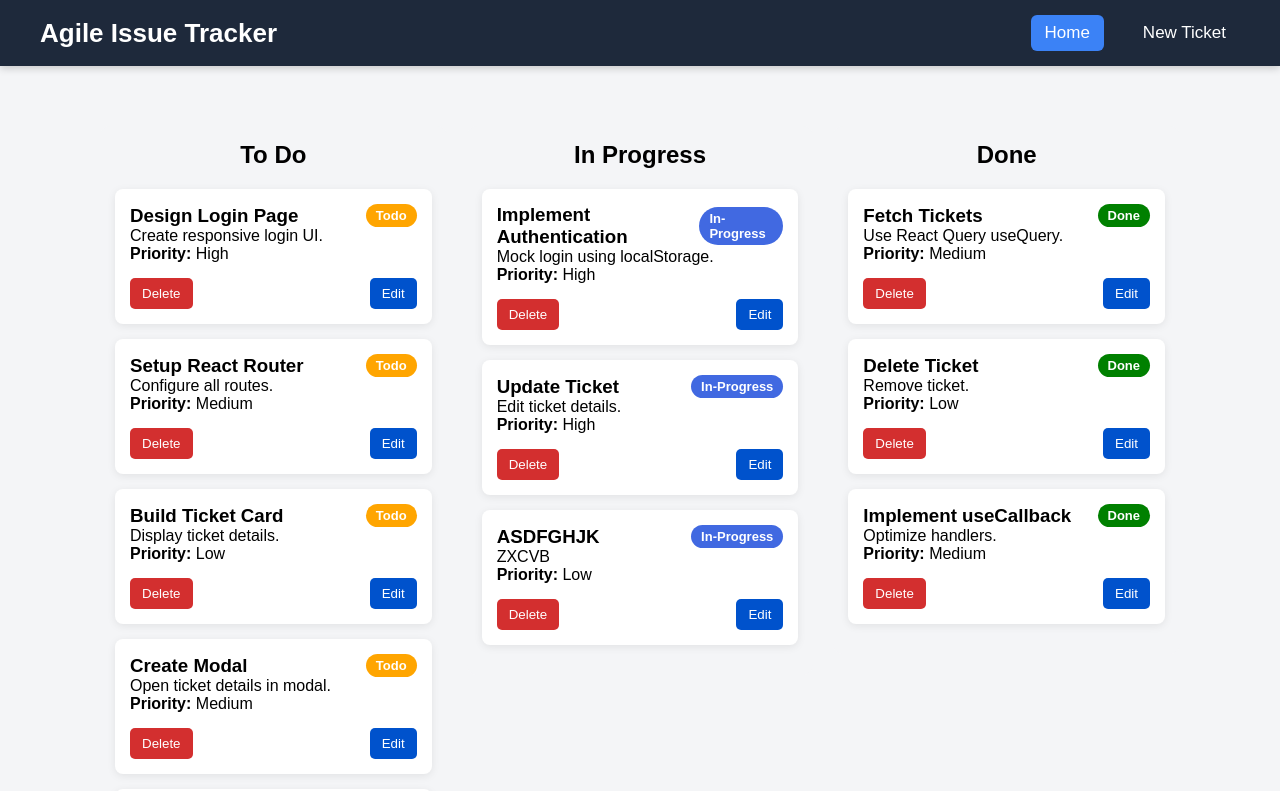
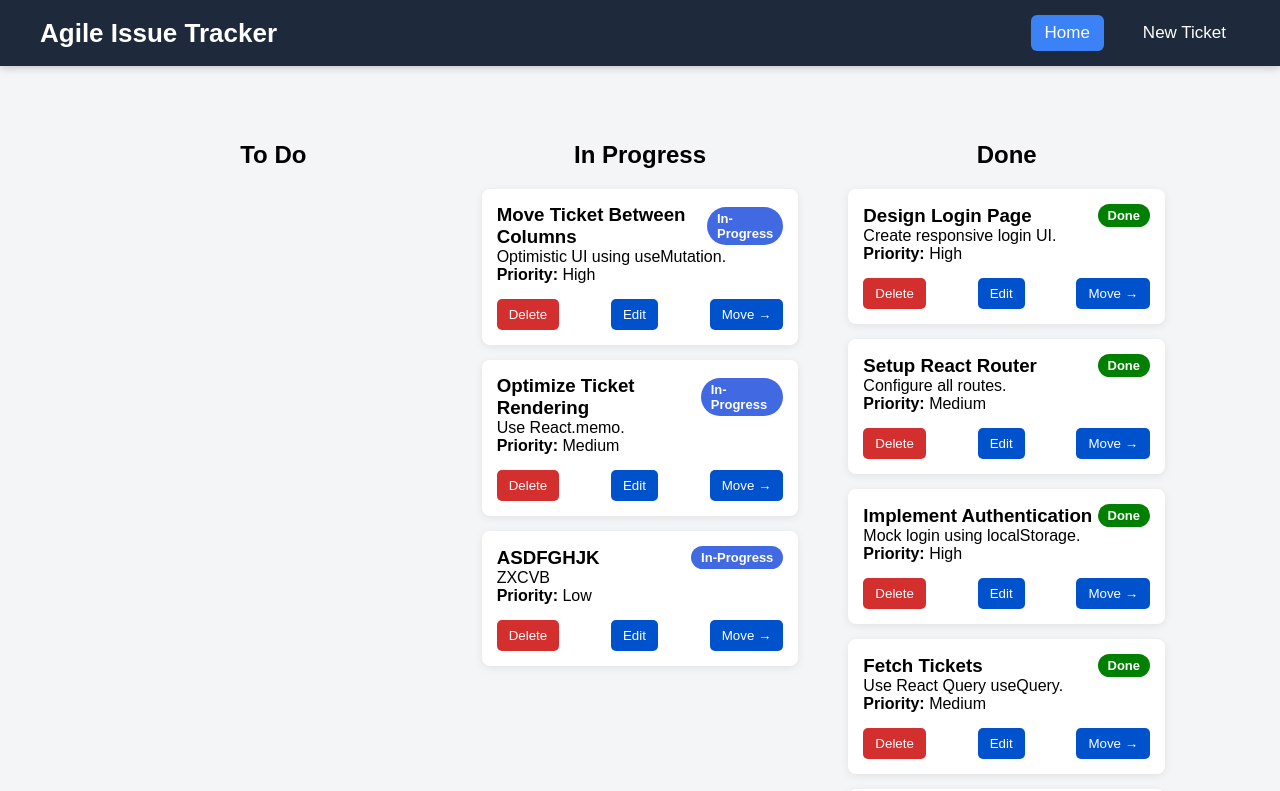
Before and after one commit to pratibhamaurya25-pixel/React-IndustryBasedProject, a React (Vite) app: page / in a window 1280 px wide. Shown: the top 791 px of the page. Built offline with nearby package versions, Linux system fonts and the light colour scheme; data requests are answered from the project's data file.

Commit message:
complete day-5

```diff
--- a/db.json
+++ b/db.json
@@ -38,7 +38,7 @@
       "id": "1",
       "title": "Design Login Page",
       "description": "Create responsive login UI.",
-      "status": "todo",
+      "status": "done",
       "priority": "High",
       "assignee": 2,
       "reporter": 1,
@@ -50,7 +50,7 @@
       "id": "2",
       "title": "Setup React Router",
       "description": "Configure all routes.",
-      "status": "todo",
+      "status": "done",
       "priority": "Medium",
       "assignee": 3,
       "reporter": 1,
@@ -62,7 +62,7 @@
       "id": "4",
       "title": "Implement Authentication",
       "description": "Mock login using localStorage.",
-      "status": "in-progress",
+      "status": "done",
       "priority": "High",
       "assignee": 2,
       "reporter": 1,
@@ -86,7 +86,7 @@
       "id": "6",
       "title": "Build Ticket Card",
       "description": "Display ticket details.",
-      "status": "todo",
+      "status": "done",
       "priority": "Low",
       "assignee": 4,
       "reporter": 3,
@@ -98,7 +98,7 @@
       "id": "7",
       "title": "Create Modal",
       "description": "Open ticket details in modal.",
-      "status": "todo",
+      "status": "done",
       "priority": "Medium",
       "assignee": 1,
       "reporter": 2,
@@ -110,7 +110,7 @@
       "id": "8",
       "title": "Update Ticket",
       "description": "Edit ticket details.",
-      "status": "in-progress",
+      "status": "done",
       "priority": "High",
       "assignee": 2,
       "reporter": 4,
@@ -134,7 +134,7 @@
       "id": "10",
       "title": "Move Ticket Between Columns",
       "description": "Optimistic UI using useMutation.",
-      "status": "todo",
+      "status": "in-progress",
       "priority": "High",
       "assignee": 1,
       "reporter": 4,
@@ -146,7 +146,7 @@
       "id": "11",
       "title": "Optimize Ticket Rendering",
       "description": "Use React.memo.",
-      "status": "todo",
+      "status": "in-progress",
       "priority": "Medium",
       "assignee": 4,
       "reporter": 3,
--- a/src/components/Board.jsx
+++ b/src/components/Board.jsx
@@ -22,6 +22,39 @@ function Board({ tickets }) {
     mutationFn: updateTicket,
 
     onSuccess: () => {
+      queryClient.invalidateQueries({
+        queryKey: ["tickets"],
+      });
+    },
+  });
+
+  const moveMutation = useMutation({
+    mutationFn: updateTicket,
+
+    onMutate: async ({ id, updatedTicket }) => {
+      // Stop any ongoing fetches
+      await queryClient.cancelQueries({
+        queryKey: ["tickets"],
+      });
+
+      // Save the current tickets
+      const previousTickets = queryClient.getQueryData(["tickets"]);
+
+      // Update the UI immediately
+      queryClient.setQueryData(["tickets"], (oldTickets) =>
+        oldTickets.map((ticket) => (ticket.id === id ? updatedTicket : ticket)),
+      );
+
+      return { previousTickets };
+    },
+
+    onError: (error, variables, context) => {
+      // Restore old data if API fails
+      queryClient.setQueryData(["tickets"], context.previousTickets);
+    },
+
+    onSettled: () => {
+      // Refetch latest data
       queryClient.invalidateQueries({
         queryKey: ["tickets"],
       });
@@ -59,6 +92,30 @@ function Board({ tickets }) {
     setSelectedTicket(null);
   }
 
+  function getNextStatus(status) {
+    if (status === "todo") {
+      return "in-progress";
+    }
+
+    if (status === "in-progress") {
+      return "done";
+    }
+
+    return "done";
+  }
+
+  function handleMove(ticket) {
+    const updatedTicket = {
+      ...ticket,
+      status: getNextStatus(ticket.status),
+    };
+
+    moveMutation.mutate({
+      id: ticket.id,
+      updatedTicket,
+    });
+  }
+
   return (
     <>
       <div className="board">
@@ -67,6 +124,7 @@ function Board({ tickets }) {
           tickets={todo}
           onEdit={handleEdit}
           onDelete={handleDelete}
+          onMove = {handleMove}
         />
 
         <Column
@@ -74,6 +132,7 @@ function Board({ tickets }) {
           tickets={inProgress}
           onEdit={handleEdit}
           onDelete={handleDelete}
+          onMove = {handleMove}
         />
 
         <Column
@@ -81,6 +140,7 @@ function Board({ tickets }) {
           tickets={done}
           onEdit={handleEdit}
           onDelete={handleDelete}
+          onMove = {handleMove}
         />
       </div>
 
@@ -88,7 +148,7 @@ function Board({ tickets }) {
         <Modal
           ticket={selectedTicket}
           onClose={() => setSelectedTicket(null)}
-          onUpdate = {handleUpdate}
+          onUpdate={handleUpdate}
         />
       )}
     </>
--- a/src/components/Column.jsx
+++ b/src/components/Column.jsx
@@ -1,7 +1,7 @@
 import Ticket from "./Ticket";
 import "../styles/column.css";
 
-function Column({ title, tickets,onEdit, onDelete }) {
+function Column({ title, tickets,onEdit,onMove,onDelete }) {
   return (
     <div className="column">
       <h2>{title}</h2>
@@ -11,7 +11,8 @@ function Column({ title, tickets,onEdit, onDelete }) {
         key={ticket.id}
         ticket={ticket}
         onEdit={onEdit}
-        onDelete = {onDelete} />
+        onDelete = {onDelete}
+        onMove={onMove} />
       ))}
     </div>
   );
--- a/src/components/Ticket.jsx
+++ b/src/components/Ticket.jsx
@@ -1,16 +1,13 @@
 import "../styles/ticket.css";
 
-function Ticket({ ticket, onEdit, onDelete }) {
+function Ticket({ ticket, onEdit,onMove,onDelete }) {
   return (
     <div className="ticket">
-
       <div>
         <div className="ticket-top">
           <h3>{ticket.title}</h3>
 
-          <span className={`status ${ticket.status}`}>
-            {ticket.status}
-          </span>
+          <span className={`status ${ticket.status}`}>{ticket.status}</span>
         </div>
 
         <p>{ticket.description}</p>
@@ -20,24 +17,19 @@ function Ticket({ ticket, onEdit, onDelete }) {
         </p>
       </div>
 
-
       <div className="ticket-actions">
-        <button
-          className="delete-btn"
-          onClick={() => onDelete(ticket.id)}
-        >
+        <button className="delete-btn" onClick={() => onDelete(ticket.id)}>
           Delete
         </button>
 
-        <button
-          className="edit-btn"
-          onClick={() => onEdit(ticket)}
-        >
+        <button className="edit-btn" onClick={() => onEdit(ticket)}>
           Edit
         </button>
 
+        <button className="move-btn" onClick={() => onMove(ticket)}>
+          Move →
+        </button>
       </div>
-
     </div>
   );
 }
--- a/src/styles/ticket.css
+++ b/src/styles/ticket.css
@@ -54,6 +54,7 @@
   margin-top: 15px;
 }
 
+.move-btn,
 .edit-btn,
 .delete-btn {
   border: none;
@@ -62,7 +63,7 @@
   cursor: pointer;
 }
 
-
+.move-btn,
 .edit-btn {
   background: #0052cc;
   color: white;
```
